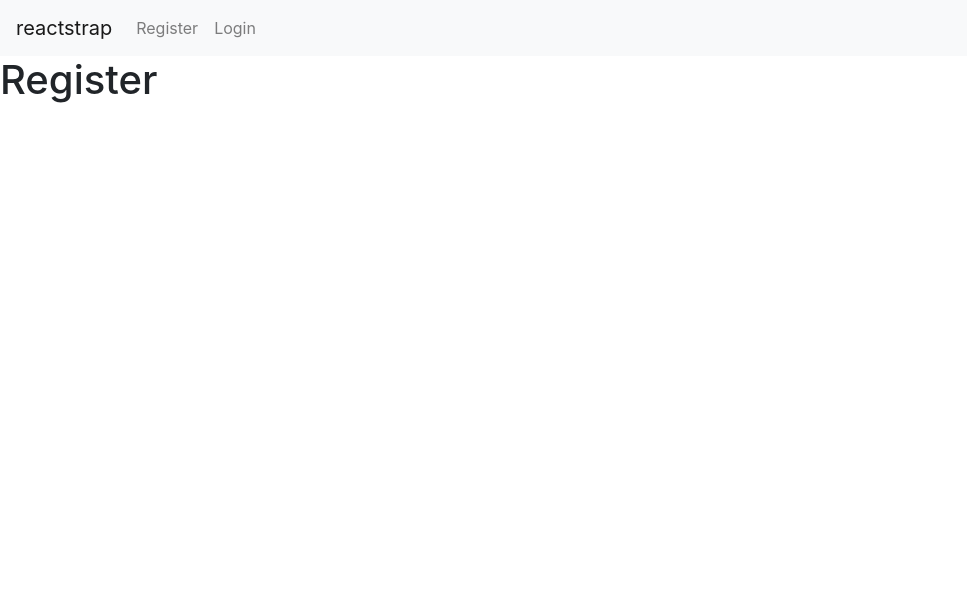
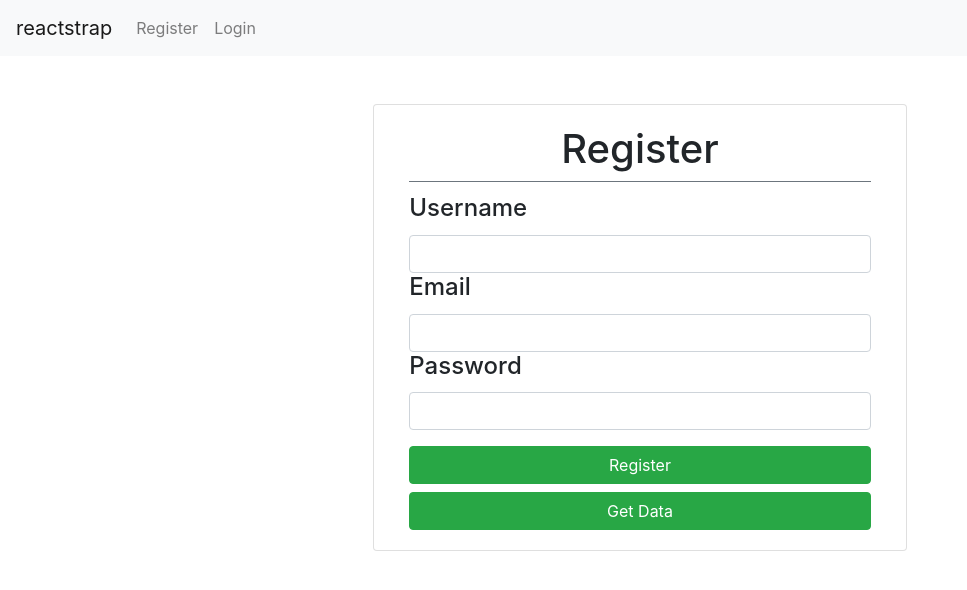
Before and after one commit to kuntomustiko/FRONTEND-PURWADHIKA, a React (Create React App) app in the folder PELAJARAN/simplemerce/: page /register in a window 1280 px wide. Shown: the top 590 px of the page, without its empty margins (0-967 px from the left). Built offline with nearby package versions, Linux system fonts and the light colour scheme.

Commit message:
commit selesai tanggal 23/03/2020

```diff
--- a/PELAJARAN/simplemerce/package.json
+++ b/PELAJARAN/simplemerce/package.json
@@ -9,9 +9,11 @@
     "axios": "^0.19.2",
     "react": "^16.13.0",
     "react-dom": "^16.13.0",
+    "react-redux": "^7.2.0",
     "react-router-dom": "^5.1.2",
     "react-scripts": "3.4.0",
-    "reactstrap": "^8.4.1"
+    "reactstrap": "^8.4.1",
+    "redux": "^4.0.5"
   },
   "scripts": {
     "start": "react-scripts start",
--- a/PELAJARAN/simplemerce/src/api/db.json
+++ b/PELAJARAN/simplemerce/src/api/db.json
@@ -1,3 +1,46 @@
 {
-    "users": []
+  "users": [
+    {
+      "username": "username",
+      "email": "email",
+      "password": "password",
+      "id": 1
+    },
+    {
+      "username": "admin",
+      "email": "admin",
+      "password": "123",
+      "id": 2
+    },
+    {
+      "username": "username",
+      "email": "email",
+      "password": "1234",
+      "id": 3
+    },
+    {
+      "username": "username",
+      "email": "eeeeee",
+      "password": "123",
+      "id": 4
+    },
+    {
+      "username": "sasas",
+      "email": "admin",
+      "password": "123",
+      "id": 5
+    },
+    {
+      "username": "username",
+      "email": "admin",
+      "password": "123",
+      "id": 6
+    },
+    {
+      "username": "adminah",
+      "email": "username",
+      "password": "123",
+      "id": 7
+    }
+  ]
 }
--- a/PELAJARAN/simplemerce/src/components/Login.jsx
+++ b/PELAJARAN/simplemerce/src/components/Login.jsx
@@ -2,11 +2,52 @@ import React, {
     Component
 } from 'react'
 
+import axios from 'axios'
+
 class Login extends Component {
+
+    onButtonClick = () => {
+        let _username = this.username.value
+        let _password = this.password.value
+
+        // Get data with parameters
+        let link = 'http://localhost:2020/users'
+        let data = { username: _username, password: _password }
+        axios.get(link, { params: data }).then((res) => {
+            if (res.data.length > 0) {
+                alert('user ditemukan')
+            } else {
+                alert('user tidak ditemukan')
+            }
+        })
+    }
+
     render() {
         return (
-            <div>
-                <h1 className="text-center">login</h1>
+            <div className="container-fluid">
+                <div className="row">
+                    <div className=" col-5 mx-auto mt-5 card">
+                        <div className="card-body">
+                            <div className="border-bottom border-secondary card-title text-center">
+                                <h1>Login</h1>
+                            </div>
+
+                            <form className='form-group'>
+                                <div className="card-title ">
+                                    <h4>Username</h4>
+                                </div>
+                                <input ref={(input) => { this.username = input }} type='text' className='form-control' />
+
+                                <div className="card-title ">
+                                    <h4>Password</h4>
+                                </div>
+                                <input ref={(input) => { this.password = input }} type='password' className='form-control' />
+                            </form>
+
+                            <button className="btn btn-success btn-block" onClick={this.onButtonClick}>Login</button>
+                        </div>
+                    </div>
+                </div>
             </div>
         )
     }
--- a/PELAJARAN/simplemerce/src/components/Register.jsx
+++ b/PELAJARAN/simplemerce/src/components/Register.jsx
@@ -2,13 +2,82 @@ import React, {
     Component
 } from 'react'
 
+import axios from 'axios'
+
+class Register extends Component {
+
+    onButtonClick = () => {
+        // ambil value
+        let username = this.username.value
+        let email = this.email.value
+        let password = this.password.value
 
 
-class Register extends Component {
+        // simpan di json
+        // GET (ambil), POST(simpan/naroh), PUT, PATCH
+        let linkPost = 'http://localhost:2020/users'
+        let linkGet = 'http://localhost:2020/users'
+        let link = 'http://localhost:2020/users'
+        let data = { username, email, password }
+
+        // Get data
+        axios.get(link).then((res) => {
+            // Check duplicate data
+            // res.data = [{}, {}, {}]
+            // user = {username, email, pswd}
+            let takenUser = res.data.filter((user) => {
+                return user.username == username
+            })
+
+            if (takenUser.length > 0) {
+                return alert(`Username ${username} sudah terpakai`)
+            }
+
+            let takenEmail = res.data.filter((user) => {
+                return user.email == email
+            })
+
+            if (takenEmail.length > 0) {
+                return alert(`Email ${email} sudah terpakai`)
+            }
+
+            // Post data
+            axios.post(link, data).then((res) => { alert('Register berhasil') })
+        })
+    }
+
     render() {
         return (
-            <div >
-                <h1>Register</h1>
+            <div className="container-fluid">
+                <div className="row">
+                    <div className=" col-5 mx-auto mt-5 card">
+                        <div className="card-body">
+                            <div className="border-bottom border-secondary card-title text-center">
+                                <h1>Register</h1>
+                            </div>
+
+                            <form className='form-group'>
+                                <div className="card-title ">
+                                    <h4>Username</h4>
+                                </div>
+                                <input ref={(input) => { this.username = input }} type='text' className='form-control' />
+
+                                <div className="card-title ">
+                                    <h4>Email</h4>
+                                </div>
+                                <input ref={(input) => { this.email = input }} type='text' className='form-control' />
+
+                                <div className="card-title ">
+                                    <h4>Password</h4>
+                                </div>
+                                <input ref={(input) => { this.password = input }} type='password' className='form-control' />
+                            </form>
+
+                            <button className="btn btn-success btn-block" onClick={this.onButtonClick}>Register</button>
+                            <button className="btn btn-success btn-block" onClick={this.onGetClick}>Get Data</button>
+                        </div>
+                    </div>
+                </div>
             </div>
         )
     }
```
Also changed, not shown: PELAJARAN/simplemerce/src/reducers/AuthReducer.js (added, +55 -0 lines), PELAJARAN/simplemerce/src/reducers/index.js (added, +15 -0 lines), 1 other file (tests, documents, lock files or other folders).
